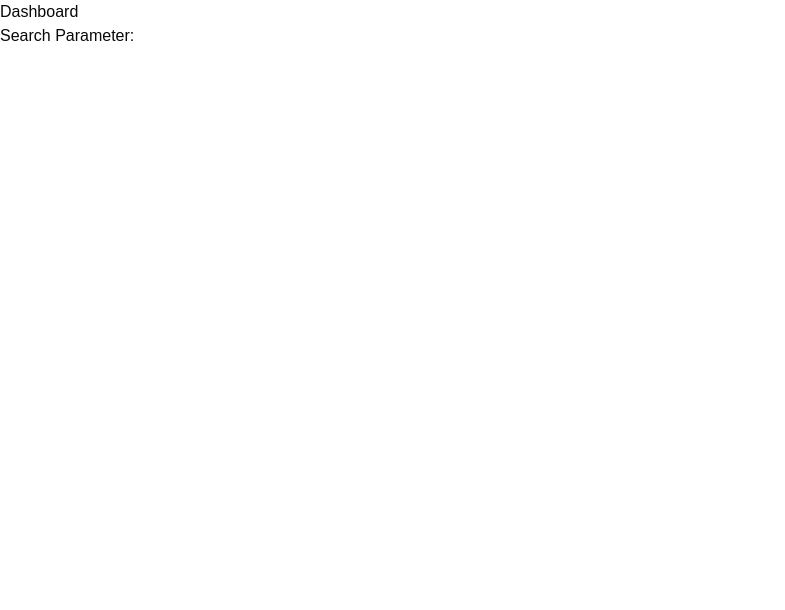
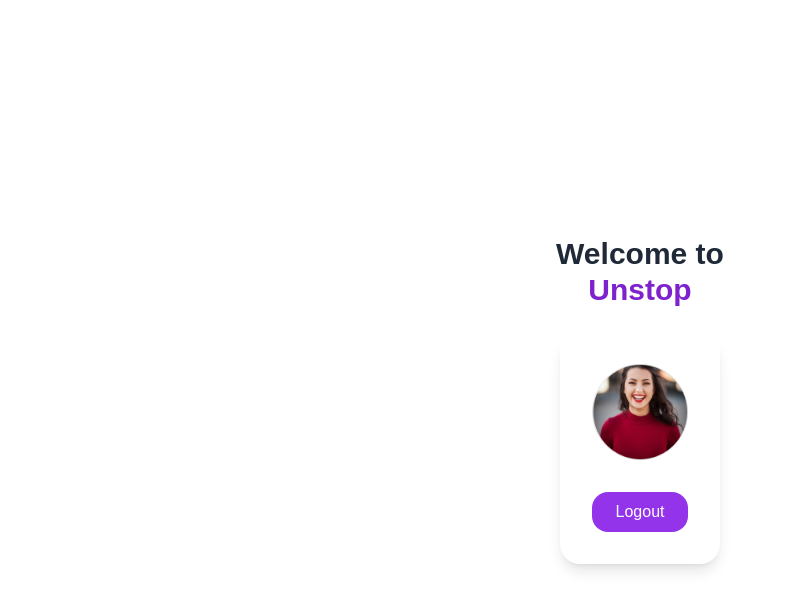
Before and after one commit to Shagunafs23/unstop, a Next.js app: page /dashboard in a window 1280 px wide. Shown: the top 610 px of the page, without its empty margins (0-785 px from the left). Built offline with nearby package versions, Linux system fonts and the light colour scheme.

Commit message:
page.jsx

```diff
--- a/app/dashboard/page.jsx
+++ b/app/dashboard/page.jsx
@@ -1,18 +1,38 @@
 "use client";
 
-import { useSearchParams } from 'next/navigation';
-// import YourComponent from './YourComponent';  // Comment this out temporarily
+import { useRouter, useSearchParams } from "next/navigation";
 
-function DashboardPage() {
+const Dashboard = () => {
+  const router = useRouter();
   const searchParams = useSearchParams();
 
+  const username = searchParams.get("username");
+  const email = searchParams.get("email");
+
+  const handleLogout = () => {
+    router.push("/");
+  };
+
   return (
-    <div>
-      <h1>Dashboard</h1>
-      <p>Search Parameter: {searchParams.get('param')}</p>
-      {/* <YourComponent /> */}
+    <div className="flex flex-col items-center justify-center min-h-screen bg-white-100">
+      <h1 className="text-3xl font-bold text-gray-800 mb-6 flex flex-col items-center justify-center">Welcome to <br/><h1 className="font-extrabold text-purple-700 flex flex-col items-center justify-center">Unstop</h1></h1>
+      <div className="bg-white rounded-[20px] shadow-lg p-8 text-center">
+        <img
+          src="/loggin.png"
+          alt="User Avatar"
+          className="w-24 h-24 rounded-[full] mx-auto mb-4"
+        />
+        <h2 className="text-xl font-extrabold text-purple-600">{username}</h2>
+        <p className="text-gray-600 font-bold">{email}</p>
+        <button
+          onClick={handleLogout}
+          className="mt-4 py-2 px-6 bg-purple-600 rounded-[16px] text-white hover:bg-blue-700"
+        >
+          Logout
+        </button>
+      </div>
     </div>
   );
-}
+};
 
-export default DashboardPage;
+export default Dashboard;
```
